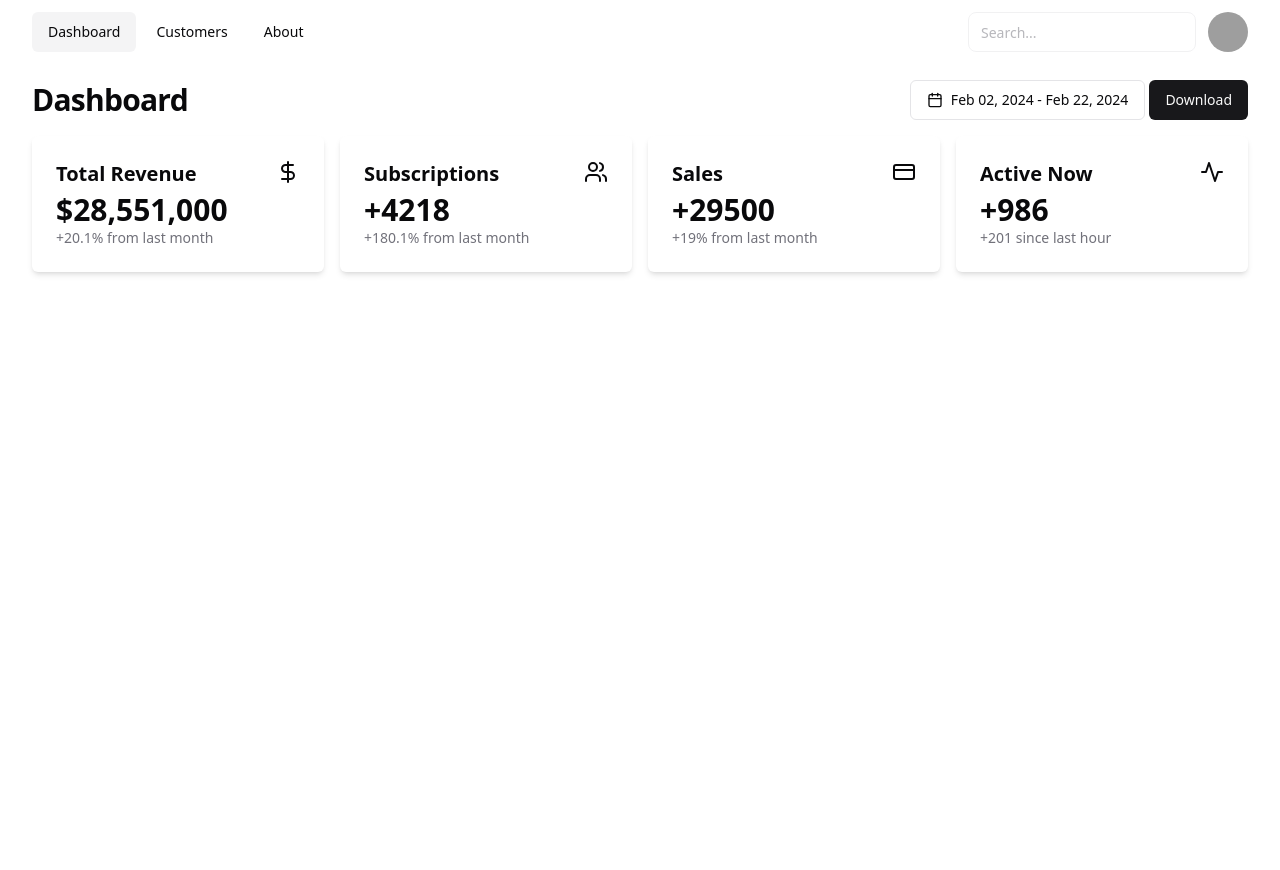
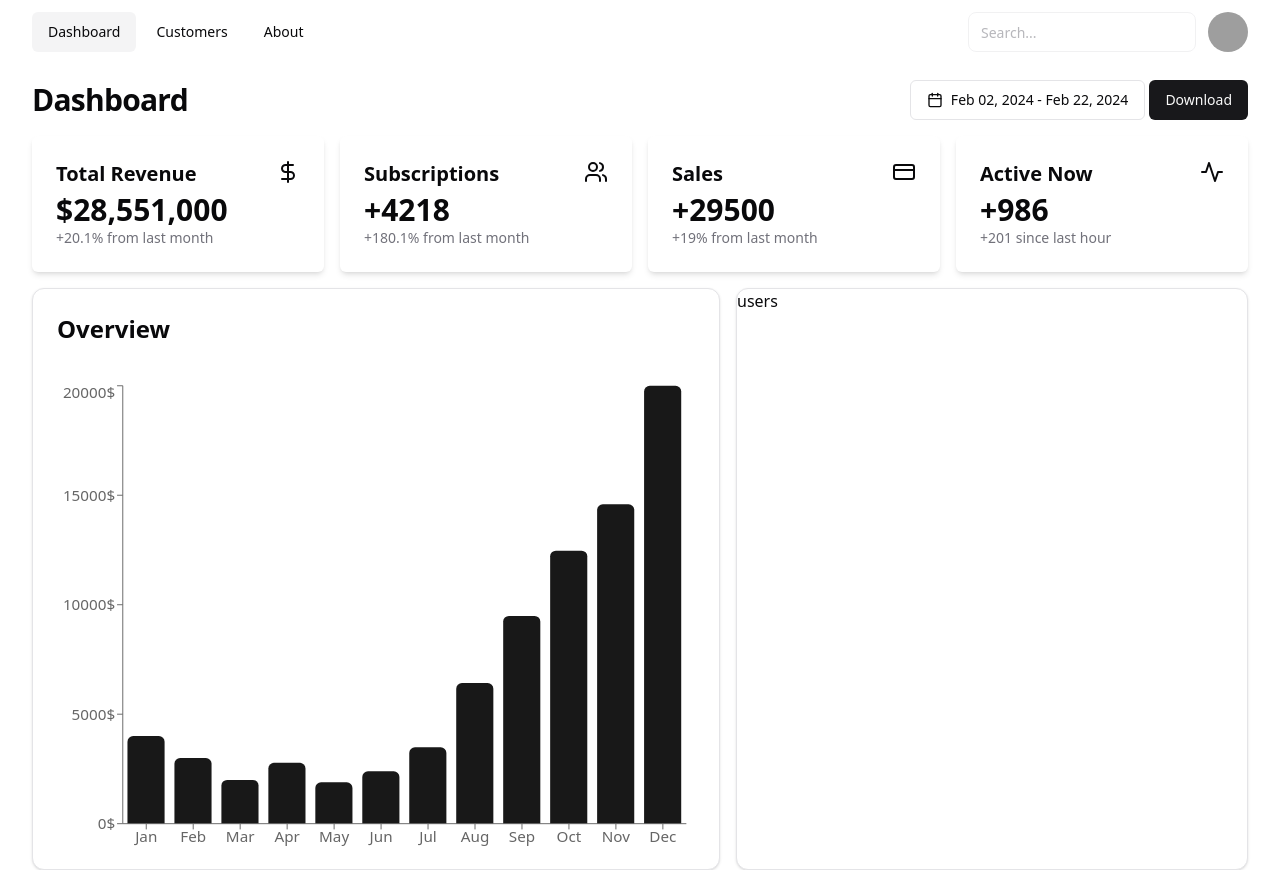
Before and after one commit to shleecloud/tailwind-dashboard, a React (Vite) app: page /home in a window 1280 px wide. Before the commit the page ends 800 px from the top, so only its background shows below. Built offline with nearby package versions, Linux system fonts and the light colour scheme; grey boxes are pictures that could not be loaded.

Commit message:
feature: create chart

```diff
--- /dev/null
+++ b/src/components/chart.jsx
@@ -0,0 +1,75 @@
+import {
+  ResponsiveContainer,
+  BarChart,
+  Bar,
+  XAxis,
+  YAxis,
+  Tooltip,
+  Legend,
+} from "recharts";
+
+export const Chart = () => {
+  const data = [
+    {
+      name: "Jan",
+      uv: 4000,
+    },
+    {
+      name: "Feb",
+      uv: 3000,
+    },
+    {
+      name: "Mar",
+      uv: 2000,
+    },
+    {
+      name: "Apr",
+      uv: 2780,
+    },
+    {
+      name: "May",
+      uv: 1890,
+    },
+    {
+      name: "Jun",
+      uv: 2390,
+    },
+    {
+      name: "Jul",
+      uv: 3490,
+    },
+    {
+      name: "Aug",
+      uv: 6420,
+    },
+    {
+      name: "Sep",
+      uv: 9490,
+    },
+    {
+      name: "Oct",
+      uv: 12470,
+    },
+    {
+      name: "Nov",
+      uv: 14590,
+    },
+    {
+      name: "Dec",
+      uv: 20000,
+    },
+  ];
+
+  return (
+    <>
+      <ResponsiveContainer className="p-3" width="100%" height={500}>
+        <BarChart data={data}>
+          <Bar radius={[6, 6, 0, 0]} dataKey="uv" fill="#181818" />
+          <XAxis dataKey="name" />
+          <YAxis unit="$" />
+          <Tooltip />
+        </BarChart>
+      </ResponsiveContainer>
+    </>
+  );
+};
--- a/src/pages/Home.jsx
+++ b/src/pages/Home.jsx
@@ -7,10 +7,12 @@ import {
   DataCardDescription,
 } from "@/components/data-card";
 import { DollarSign, Users, CreditCard, Activity } from "lucide-react";
+import { Chart } from "@/components/chart";
 
 export default function Home() {
   return (
-    <section>
+    <section className="">
+      {/* Title */}
       <div className="flex justify-between items-center my-4">
         <h1 className="text-3xl font-bold tracking-tight">Dashboard</h1>
         <div className="flex gap-1">
@@ -18,6 +20,8 @@ export default function Home() {
           <Button className="">Download</Button>
         </div>
       </div>
+
+      {/* Data Cards */}
       <div className="grid gap-4 sm:grid-cols-2 lg:grid-cols-4">
         <DataCard>
           <DataCartTitle icon={<DollarSign />}>Total Revenue</DataCartTitle>
@@ -40,6 +44,17 @@ export default function Home() {
           <DataCardDescription>+201 since last hour</DataCardDescription>
         </DataCard>
       </div>
+
+      {/* Chart */}
+      <div className="flex-grow grid gap-4 sm:grid-cols-1 lg:grid-cols-7 mt-4">
+        <div className="rounded-xl border bg-card text-card-foreground shadow sm:col-span-1 lg:col-span-4">
+          <h2 className="p-6 text-2xl font-semibold">Overview</h2>
+          <Chart />
+        </div>
+        <div className="rounded-xl border bg-card text-card-foreground shadow sm:col-span-1 lg:col-span-3">
+          users
+        </div>
+      </div>
     </section>
   );
 }
```
